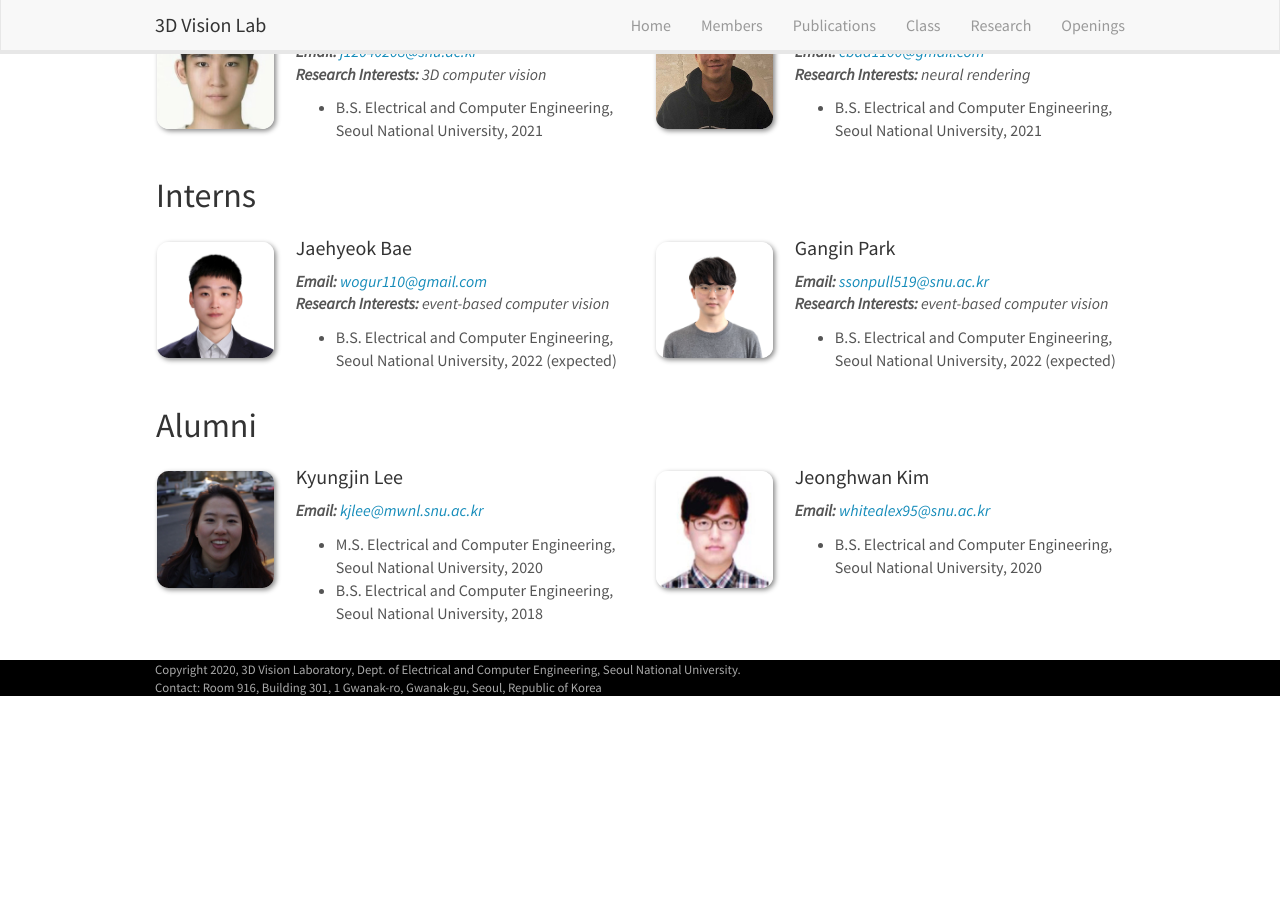
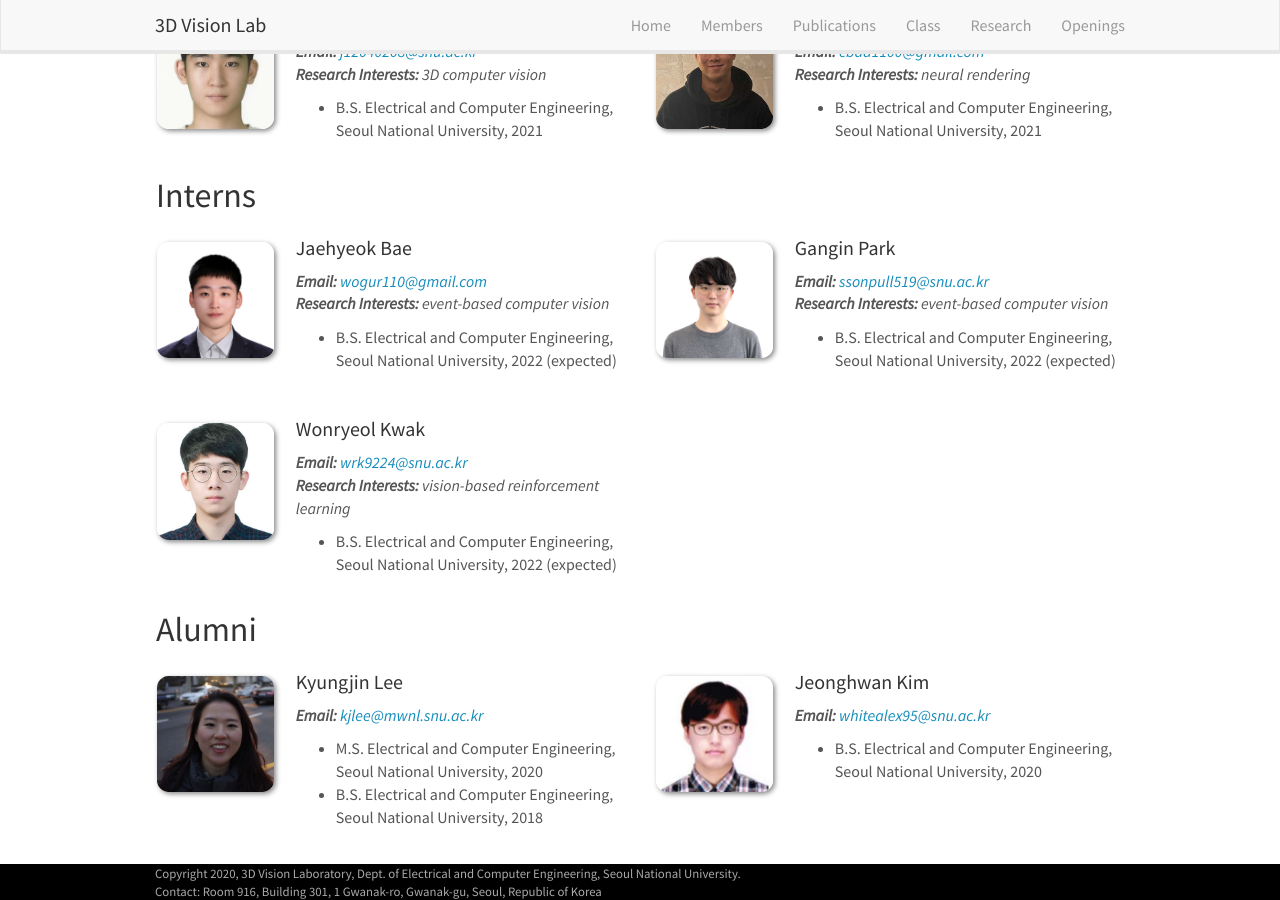
Before and after one commit to 3dvision-snu/3dvision-snu.github.io, a Jekyll site: the page built from _pages/members.md, in a window 1280 px wide and 900 px high, scrolled down 1718 px. Built offline with Jekyll 4.4.1, drawn with Linux system fonts in a browser that asks for light colours; nearby versions of some CDN libraries; before the commit the page ends 2414 px from its top, so only the background shows below that.

Commit message:
wonryeol kwak added

```diff
--- a/_data/members_intern.yml
+++ b/_data/members_intern.yml
@@ -20,3 +20,11 @@
   email: ssonpull519@snu.ac.kr
   educations:
     - B.S. Electrical and Computer Engineering, Seoul National University, 2022 (expected)
+
+- name: Wonryeol Kwak
+  photo: wonryeol_kwak.jpg
+  research_interests: vision-based reinforcement learning
+  # info: B.S. expected 2022
+  email: wrk9224@snu.ac.kr
+  educations:
+    - B.S. Electrical and Computer Engineering, Seoul National University, 2022 (expected)
```
Also changed, not shown: images/memberspic/wonryeol_kwak.jpg (added).
